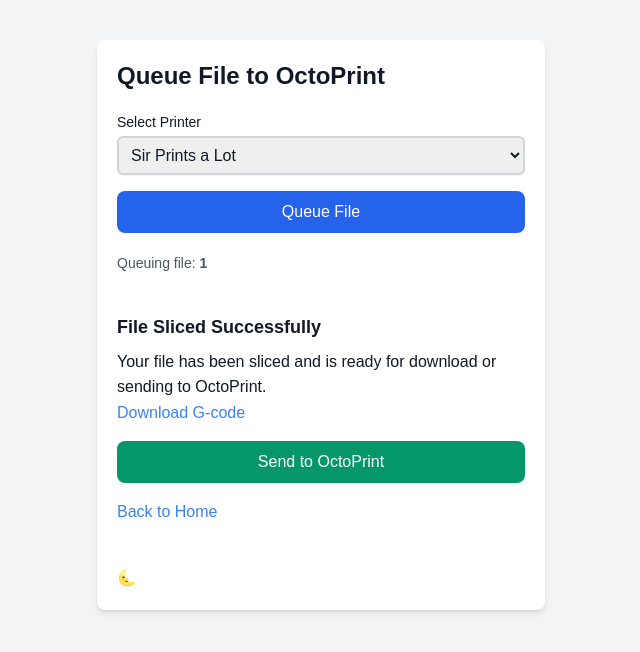
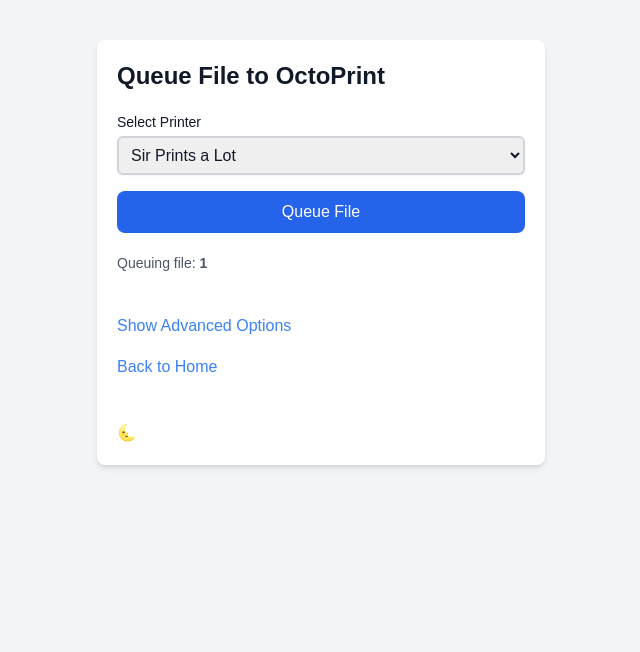
Before and after one commit to eastoncrafter/appleslicer, a Flask app: page /sliced_file/1 in a window 1280 px wide. Shown: the top 652 px of the page, without its empty margins (319-959 px from the left). Run offline with Flask 3, Linux system fonts and the light colour scheme.

Commit message:
Fixed something idr what

```diff
--- a/templates/sliced_file.html
+++ b/templates/sliced_file.html
@@ -59,6 +59,12 @@
             }
         }
 
+        function toggleAdvancedOptions() {
+            const advancedOptions = document.getElementById('advanced-options');
+            const isHidden = advancedOptions.classList.toggle('hidden');
+            document.getElementById('advanced-toggle').textContent = isHidden ? 'Show Advanced Options' : 'Hide Advanced Options';
+        }
+
         document.addEventListener('DOMContentLoaded', loadDarkMode);
     </script>
 </head>
@@ -86,14 +92,19 @@
         <p class="mt-5 text-sm text-gray-600">Queuing file: <strong>{{ filename }}</strong></p>
 
         <div class="mt-10">
-            <h1 class="text-lg font-bold">File Sliced Successfully</h1>
-            <p class="mt-2">Your file has been sliced and is ready for download or sending to OctoPrint.</p>
-            <a href="/download/{{ filename }}" class="text-blue-500 hover:underline">Download G-code</a>
-            <form action="/send_to_octoprint/{{ filename }}" method="post" class="mt-4">
-                <button type="submit" class="w-full bg-green-600 text-white py-2 px-4 rounded-lg hover:bg-green-700 focus:outline-none focus:ring-2 focus:ring-offset-2 focus:ring-green-500">
-                    Send to OctoPrint
-                </button>
-            </form>
+            <button id="advanced-toggle" class="text-blue-500 hover:underline" onclick="toggleAdvancedOptions()">Show Advanced Options</button>
+            <div id="advanced-options" class="hidden mt-4">
+                <form action="/download/{{ filename }}" method="get" class="mt-4">
+                    <button type="submit" class="w-full bg-blue-600 text-white py-2 px-4 rounded-lg hover:bg-blue-700 focus:outline-none focus:ring-2 focus:ring-offset-2 focus:ring-green-500">
+                        Download G-code
+                    </button>
+                </form>
+                <form action="/send_to_octoprint/{{ filename }}" method="post" class="mt-4">
+                    <button type="submit" class="w-full bg-green-600 text-white py-2 px-4 rounded-lg hover:bg-green-700 focus:outline-none focus:ring-2 focus:ring-offset-2 focus:ring-green-500">
+                        Send to OctoPrint
+                    </button>
+                </form>
+            </div>
             <a href="/" class="block mt-4 text-blue-500 hover:underline">Back to Home</a>
         </div>
 
```
